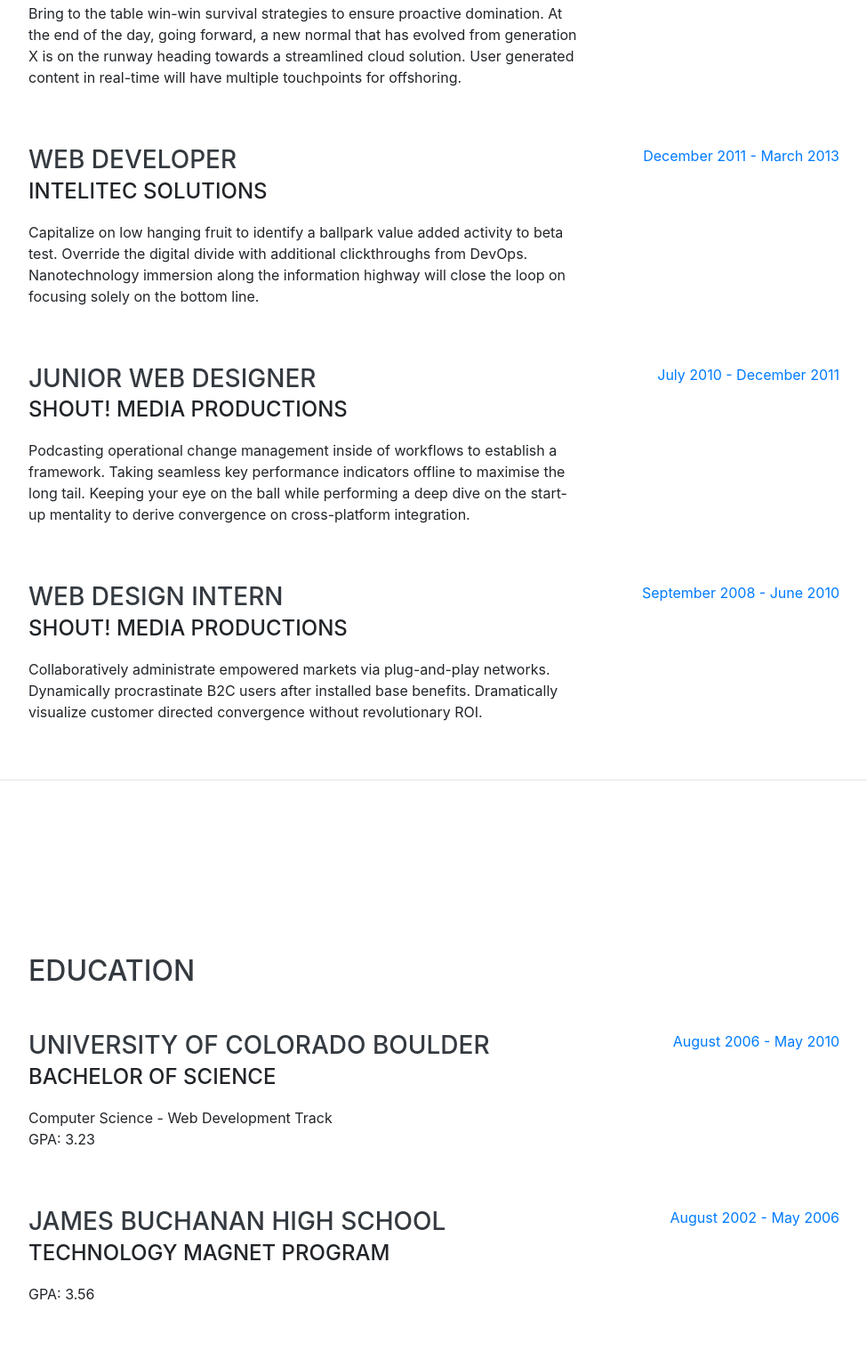
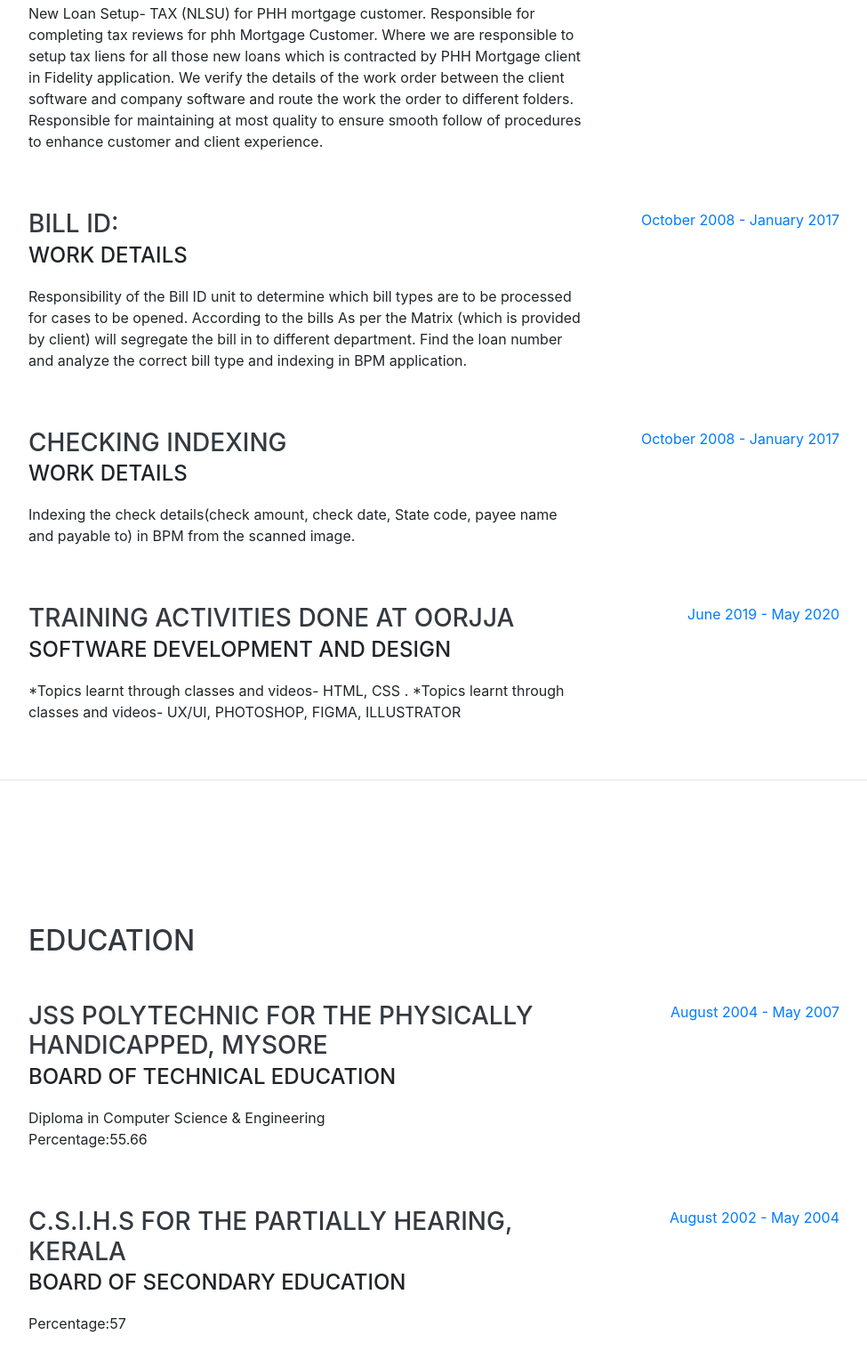
Before and after one commit to ajeshvisw/Startbootstrap, a website with bundled scripts: page index.html in a window 1280 px wide. Shown: the part 1018-2536 px from the top of the page at 89% size, without its empty margins (288-1263 px from the left). Built offline with nearby package versions, Linux system fonts and the light colour scheme; a web font is replaced by a local one.

Commit message:
made changes to index.html

```diff
--- a/index.html
+++ b/index.html
@@ -66,10 +66,10 @@
         <h1 class="mb-0">Ajesh
           <span class="text-primary">Viswanathan</span>
         </h1>
-        <div class="subheading mb-5">Thenguvilayli(H) · Thekkekkara, Mavelikara 690107 · 9964645874·
-          <a href="ajeshfic@gmail.com">name@email.com</a>
+        <div class="subheading mb-5">Thenguvilayli(H),Cherukunnam,Thekkekara panchayath (P.O),Mavelikara, kerala, Pincode - 690107.
+          <a href="ajeshfic@gmail.com">ajeshfic@gmail.com</a>
         </div>
-        <p class="lead mb-5">I am experienced 8years Business Process Outsourcing(BPO) Cognizant in Bangalore.</p>
+        <p class="lead mb-5">I am an experienced 8years Business Process Outsourcing(BPO) Cognizant Global Service Private ltd in Bangalore.</p>
         <div class="social-icons">
           <a href="#">
             <i class="fab fa-linkedin-in"></i>
@@ -95,45 +95,51 @@
 
         <div class="resume-item d-flex flex-column flex-md-row justify-content-between mb-5">
           <div class="resume-content">
-            <h3 class="mb-0">senior associate</h3>
-            <div class="subheading mb-3">Intelitec Solutions</div>
-            <p>Bring to the table win-win survival strategies to ensure proactive domination. At the end of the day, going forward, a new normal that has evolved from generation X is on the runway heading towards a streamlined cloud solution. User generated content in real-time will have multiple touchpoints for offshoring.</p>
+            <h3 class="mb-0">Senior Process Associate </h3>
+            <div class="subheading mb-3">Work details </div>
+            <p>New Loan Setup- TAX (NLSU) for PHH mortgage customer.
+
+Responsible for completing tax reviews for phh Mortgage Customer. Where we are responsible to setup tax liens for all those new loans which is contracted by PHH Mortgage client in Fidelity application. We verify the details of the work order between the client software and company software and route the work the order to different folders. Responsible for maintaining at most quality to ensure smooth follow of procedures to enhance customer and client experience.
+</p>
           </div>
           <div class="resume-date text-md-right">
-            <span class="text-primary">March 2013 - Present</span>
+            <span class="text-primary">October 2008 - January 2017</span>
           </div>
         </div>
 
         <div class="resume-item d-flex flex-column flex-md-row justify-content-between mb-5">
           <div class="resume-content">
-            <h3 class="mb-0">Web Developer</h3>
-            <div class="subheading mb-3">Intelitec Solutions</div>
-            <p>Capitalize on low hanging fruit to identify a ballpark value added activity to beta test. Override the digital divide with additional clickthroughs from DevOps. Nanotechnology immersion along the information highway will close the loop on focusing solely on the bottom line.</p>
+            <h3 class="mb-0">Bill ID:</h3>
+            <div class="subheading mb-3">Work details </div>
+            <p>Responsibility of the Bill ID unit to determine which bill types are to be processed for cases to be opened. According to the bills As per the Matrix (which is provided by client) will segregate the bill in to different department.
+Find the loan number and analyze the correct bill type and indexing in BPM application.
+</p>
           </div>
           <div class="resume-date text-md-right">
-            <span class="text-primary">December 2011 - March 2013</span>
+            <span class="text-primary">October 2008 - January 2017</span>
           </div>
         </div>
 
         <div class="resume-item d-flex flex-column flex-md-row justify-content-between mb-5">
           <div class="resume-content">
-            <h3 class="mb-0">Junior Web Designer</h3>
-            <div class="subheading mb-3">Shout! Media Productions</div>
-            <p>Podcasting operational change management inside of workflows to establish a framework. Taking seamless key performance indicators offline to maximise the long tail. Keeping your eye on the ball while performing a deep dive on the start-up mentality to derive convergence on cross-platform integration.</p>
+            <h3 class="mb-0">Checking Indexing</h3>
+            <div class="subheading mb-3">Work details</div>
+            <p>Indexing the check details(check amount, check date, State code, payee name and payable to) in BPM from the scanned image.</p>
           </div>
           <div class="resume-date text-md-right">
-            <span class="text-primary">July 2010 - December 2011</span>
+            <span class="text-primary">October 2008 - January 2017</span>
           </div>
         </div>
 
         <div class="resume-item d-flex flex-column flex-md-row justify-content-between">
           <div class="resume-content">
-            <h3 class="mb-0">Web Design Intern</h3>
-            <div class="subheading mb-3">Shout! Media Productions</div>
-            <p>Collaboratively administrate empowered markets via plug-and-play networks. Dynamically procrastinate B2C users after installed base benefits. Dramatically visualize customer directed convergence without revolutionary ROI.</p>
+            <h3 class="mb-0">Training Activities Done at Oorjja</h3>
+            <div class="subheading mb-3">Software Development and Design</div>
+            <p>*Topics learnt through classes and videos- HTML, CSS . *Topics learnt through classes and videos- UX/UI, PHOTOSHOP, FIGMA, ILLUSTRATOR</p>
+
           </div>
           <div class="resume-date text-md-right">
-            <span class="text-primary">September 2008 - June 2010</span>
+            <span class="text-primary">June 2019 - May 2020</span>
           </div>
         </div>
 
@@ -149,24 +155,24 @@
 
         <div class="resume-item d-flex flex-column flex-md-row justify-content-between mb-5">
           <div class="resume-content">
-            <h3 class="mb-0">University of Colorado Boulder</h3>
-            <div class="subheading mb-3">Bachelor of Science</div>
-            <div>Computer Science - Web Development Track</div>
-            <p>GPA: 3.23</p>
+            <h3 class="mb-0">JSS Polytechnic for the Physically Handicapped, Mysore</h3>
+            <div class="subheading mb-3">Board of Technical Education</div>
+            <div>Diploma in Computer Science & Engineering</div>
+            <p>Percentage:55.66</p>
           </div>
           <div class="resume-date text-md-right">
-            <span class="text-primary">August 2006 - May 2010</span>
+            <span class="text-primary">August 2004 - May 2007</span>
           </div>
         </div>
 
         <div class="resume-item d-flex flex-column flex-md-row justify-content-between">
           <div class="resume-content">
-            <h3 class="mb-0">James Buchanan High School</h3>
-            <div class="subheading mb-3">Technology Magnet Program</div>
-            <p>GPA: 3.56</p>
+            <h3 class="mb-0">C.S.I.H.S for the partially Hearing, Kerala</h3>
+            <div class="subheading mb-3">Board of Secondary Education</div>
+            <p>Percentage:57</p>
           </div>
           <div class="resume-date text-md-right">
-            <span class="text-primary">August 2002 - May 2006</span>
+            <span class="text-primary">August 2002 - May 2004</span>
           </div>
         </div>
 
@@ -191,31 +197,31 @@
             <i class="fab fa-js-square"></i>
           </li>
           <li class="list-inline-item">
-            <i class="fab fa-angular"></i>
+          <i class="fab fa-adobe"></i>
           </li>
           <li class="list-inline-item">
             <i class="fab fa-react"></i>
           </li>
           <li class="list-inline-item">
-            <i class="fab fa-node-js"></i>
+          <i class="fab fa-figma"></i>
           </li>
           <li class="list-inline-item">
-            <i class="fab fa-sass"></i>
+          <i class="fab fa-python"></i>
           </li>
           <li class="list-inline-item">
-            <i class="fab fa-less"></i>
+          <i class="fas fa-file-excel"></i>
           </li>
           <li class="list-inline-item">
-            <i class="fab fa-wordpress"></i>
+            <!-- <i class="fab fa-wordpress"></i> -->
           </li>
           <li class="list-inline-item">
-            <i class="fab fa-gulp"></i>
+            <!-- <i class="fab fa-gulp"></i> -->
           </li>
           <li class="list-inline-item">
-            <i class="fab fa-grunt"></i>
+            <!-- <i class="fab fa-grunt"></i> -->
           </li>
           <li class="list-inline-item">
-            <i class="fab fa-npm"></i>
+            <!-- <i class="fab fa-npm"></i> -->
           </li>
         </ul>
 
@@ -242,8 +248,8 @@
     <section class="resume-section p-3 p-lg-5 d-flex align-items-center" id="interests">
       <div class="w-100">
         <h2 class="mb-5">Interests</h2>
-        <p>Apart from being a web developer, I enjoy most of my time being outdoors. In the winter, I am an avid skier and novice ice climber. During the warmer months here in Colorado, I enjoy mountain biking, free climbing, and kayaking.</p>
-        <p class="mb-0">When forced indoors, I follow a number of sci-fi and fantasy genre movies and television shows, I am an aspiring chef, and I spend a large amount of my free time exploring the latest technology advancements in the front-end web development world.</p>
+        <!-- <p>Apart from being a web developer, I enjoy most of my time being outdoors. In the winter, I am an avid skier and novice ice climber. During the warmer months here in Colorado, I enjoy mountain biking, free climbing, and kayaking.</p>
+        <p class="mb-0">When forced indoors, I follow a number of sci-fi and fantasy genre movies and television shows, I am an aspiring chef, and I spend a large amount of my free time exploring the latest technology advancements in the front-end web development world.</p> -->
       </div>
     </section>
 
@@ -252,7 +258,7 @@
     <section class="resume-section p-3 p-lg-5 d-flex align-items-center" id="awards">
       <div class="w-100">
         <h2 class="mb-5">Awards &amp; Certifications</h2>
-        <ul class="fa-ul mb-0">
+        <!-- <ul class="fa-ul mb-0">
           <li>
             <i class="fa-li fa fa-trophy text-warning"></i>
             Google Analytics Certified Developer</li>
@@ -279,7 +285,7 @@
             <i class="fa-li fa fa-trophy text-warning"></i>
             3<sup>rd</sup>
             Place - James Buchanan High School - Hackathon 2005</li>
-        </ul>
+        </ul> -->
       </div>
     </section>
 
```
